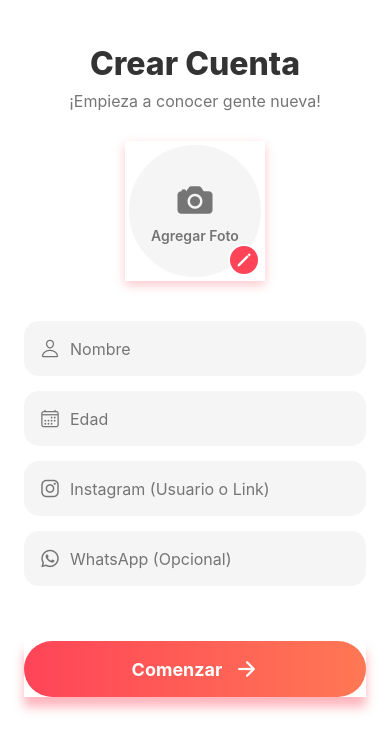
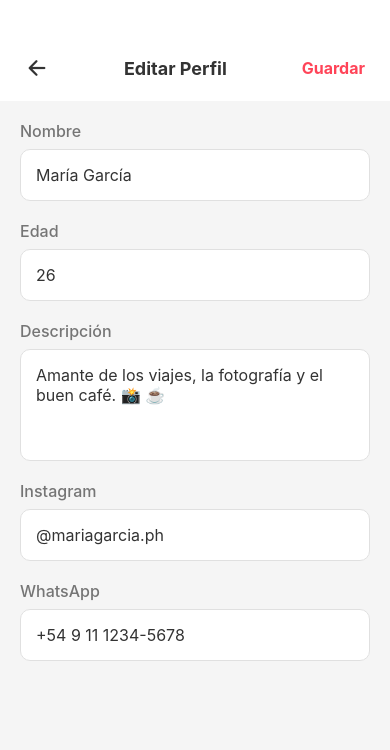
Before and after one commit to fralch/Zarahemla, a React Native app: screen /EditProfile in a window 390 px wide. Shown: the top 750 px of the page. Built offline with nearby package versions, Linux system fonts and the light colour scheme; what react-native-worklets would draw is missing.

Commit message:
feat(profile): add edit profile screen and navigation
Add new EditProfileScreen component with form fields for profile editing.
Implement navigation from ProfileScreen to EditProfileScreen and back.
Update ProfileScreen to refresh data when focused.

```diff
--- a/src/navigation/AppNavigator.js
+++ b/src/navigation/AppNavigator.js
@@ -6,6 +6,7 @@ import RegisterScreen from '../screens/Register';
 import SwipeScreen from '../screens/Swipe';
 import MatchesScreen from '../screens/Matches';
 import ProfileScreen from '../screens/Profile';
+import EditProfileScreen from '../screens/Profile/EditProfileScreen';
 import { colors } from '../theme/colors';
 
 import { Ionicons } from '@expo/vector-icons';
@@ -50,6 +51,7 @@ export default function AppNavigator() {
             <Stack.Navigator screenOptions={{ headerShown: false }}>
                 <Stack.Screen name="Register" component={RegisterScreen} />
                 <Stack.Screen name="MainTabs" component={MainTabs} />
+                <Stack.Screen name="EditProfile" component={EditProfileScreen} />
             </Stack.Navigator>
         </NavigationContainer>
     );
--- /dev/null
+++ b/src/screens/Profile/EditProfileScreen.js
@@ -0,0 +1,157 @@
+import React, { useState } from 'react';
+import { View, Text, StyleSheet, TextInput, TouchableOpacity, ScrollView, Alert } from 'react-native';
+import { colors } from '../../theme/colors';
+import { CURRENT_USER } from '../../data/mockData';
+import { Ionicons } from '@expo/vector-icons';
+
+const EditProfileScreen = ({ navigation }) => {
+    const [name, setName] = useState(CURRENT_USER.name);
+    const [age, setAge] = useState(CURRENT_USER.age.toString());
+    const [bio, setBio] = useState(CURRENT_USER.bio);
+    const [instagram, setInstagram] = useState(CURRENT_USER.instagram);
+    const [whatsapp, setWhatsapp] = useState(CURRENT_USER.whatsapp);
+
+    const handleSave = () => {
+        // Here you would typically update the user data in your backend or global state
+        // For now, we'll update the mock object directly (works for this session)
+        CURRENT_USER.name = name;
+        CURRENT_USER.age = parseInt(age);
+        CURRENT_USER.bio = bio;
+        CURRENT_USER.instagram = instagram;
+        CURRENT_USER.whatsapp = whatsapp;
+
+        Alert.alert('Éxito', 'Perfil actualizado correctamente', [
+            { text: 'OK', onPress: () => navigation.goBack() }
+        ]);
+    };
+
+    return (
+        <View style={styles.container}>
+            <View style={styles.header}>
+                <TouchableOpacity onPress={() => navigation.goBack()} style={styles.backButton}>
+                    <Ionicons name="arrow-back" size={24} color={colors.text} />
+                </TouchableOpacity>
+                <Text style={styles.headerTitle}>Editar Perfil</Text>
+                <TouchableOpacity onPress={handleSave} style={styles.saveButton}>
+                    <Text style={styles.saveButtonText}>Guardar</Text>
+                </TouchableOpacity>
+            </View>
+
+            <ScrollView style={styles.content}>
+                <View style={styles.inputGroup}>
+                    <Text style={styles.label}>Nombre</Text>
+                    <TextInput
+                        style={styles.input}
+                        value={name}
+                        onChangeText={setName}
+                        placeholder="Tu nombre"
+                    />
+                </View>
+
+                <View style={styles.inputGroup}>
+                    <Text style={styles.label}>Edad</Text>
+                    <TextInput
+                        style={styles.input}
+                        value={age}
+                        onChangeText={setAge}
+                        keyboardType="numeric"
+                        placeholder="Tu edad"
+                    />
+                </View>
+
+                <View style={styles.inputGroup}>
+                    <Text style={styles.label}>Descripción</Text>
+                    <TextInput
+                        style={[styles.input, styles.textArea]}
+                        value={bio}
+                        onChangeText={setBio}
+                        multiline
+                        numberOfLines={4}
+                        placeholder="Cuéntanos sobre ti..."
+                        textAlignVertical="top"
+                    />
+                </View>
+
+                <View style={styles.inputGroup}>
+                    <Text style={styles.label}>Instagram</Text>
+                    <TextInput
+                        style={styles.input}
+                        value={instagram}
+                        onChangeText={setInstagram}
+                        placeholder="@usuario"
+                    />
+                </View>
+
+                <View style={styles.inputGroup}>
+                    <Text style={styles.label}>WhatsApp</Text>
+                    <TextInput
+                        style={styles.input}
+                        value={whatsapp}
+                        onChangeText={setWhatsapp}
+                        keyboardType="phone-pad"
+                        placeholder="+54 9 11..."
+                    />
+                </View>
+            </ScrollView>
+        </View>
+    );
+};
+
+const styles = StyleSheet.create({
+    container: {
+        flex: 1,
+        backgroundColor: colors.gray,
+    },
+    header: {
+        flexDirection: 'row',
+        alignItems: 'center',
+        justifyContent: 'space-between',
+        backgroundColor: colors.white,
+        paddingTop: 50, // Adjust for status bar
+        paddingBottom: 15,
+        paddingHorizontal: 20,
+        elevation: 2,
+    },
+    backButton: {
+        padding: 5,
+    },
+    headerTitle: {
+        fontSize: 18,
+        fontWeight: 'bold',
+        color: colors.text,
+    },
+    saveButton: {
+        padding: 5,
+    },
+    saveButtonText: {
+        color: colors.primary,
+        fontWeight: 'bold',
+        fontSize: 16,
+    },
+    content: {
+        padding: 20,
+    },
+    inputGroup: {
+        marginBottom: 20,
+    },
+    label: {
+        fontSize: 16,
+        color: colors.textSecondary,
+        marginBottom: 8,
+        fontWeight: '500',
+    },
+    input: {
+        backgroundColor: colors.white,
+        padding: 15,
+        borderRadius: 10,
+        fontSize: 16,
+        color: colors.text,
+        borderWidth: 1,
+        borderColor: '#E0E0E0',
+    },
+    textArea: {
+        minHeight: 100,
+    },
+});
+
+export default EditProfileScreen;
--- a/src/screens/Profile/ProfileScreen.js
+++ b/src/screens/Profile/ProfileScreen.js
@@ -1,11 +1,19 @@
-import React from 'react';
+import React, { useState, useCallback } from 'react';
 import { View, Text, StyleSheet, TouchableOpacity, Image } from 'react-native';
+import { useFocusEffect } from '@react-navigation/native';
 import { colors } from '../../theme/colors';
 import { CURRENT_USER } from '../../data/mockData';
 
-const ProfileScreen = () => {
+const ProfileScreen = ({ navigation }) => {
     // Mock user data from simulated data file
-    const user = CURRENT_USER;
+    const [user, setUser] = useState(CURRENT_USER);
+
+    useFocusEffect(
+        useCallback(() => {
+            // Force update user data when screen comes into focus
+            setUser({ ...CURRENT_USER });
+        }, [])
+    );
 
     return (
         <View style={styles.container}>
@@ -32,7 +40,10 @@ const ProfileScreen = () => {
 
             <View style={styles.section}>
                 <Text style={styles.sectionTitle}>Ajustes</Text>
-                <TouchableOpacity style={styles.option}>
+                <TouchableOpacity
+                    style={styles.option}
+                    onPress={() => navigation.navigate('EditProfile')}
+                >
                     <Text style={styles.optionText}>Editar Información</Text>
                 </TouchableOpacity>
                 <TouchableOpacity style={styles.option}>
```
